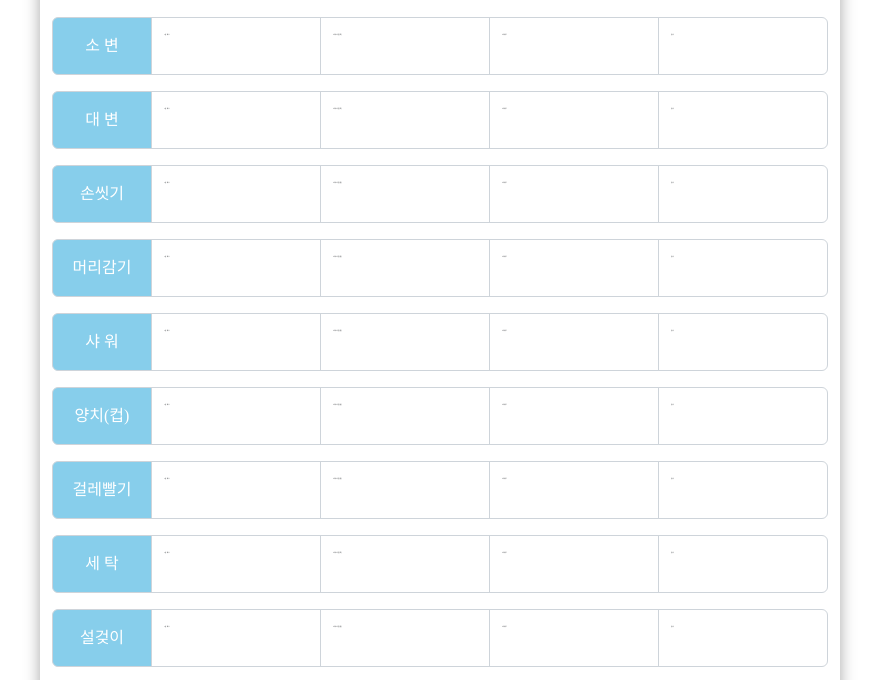
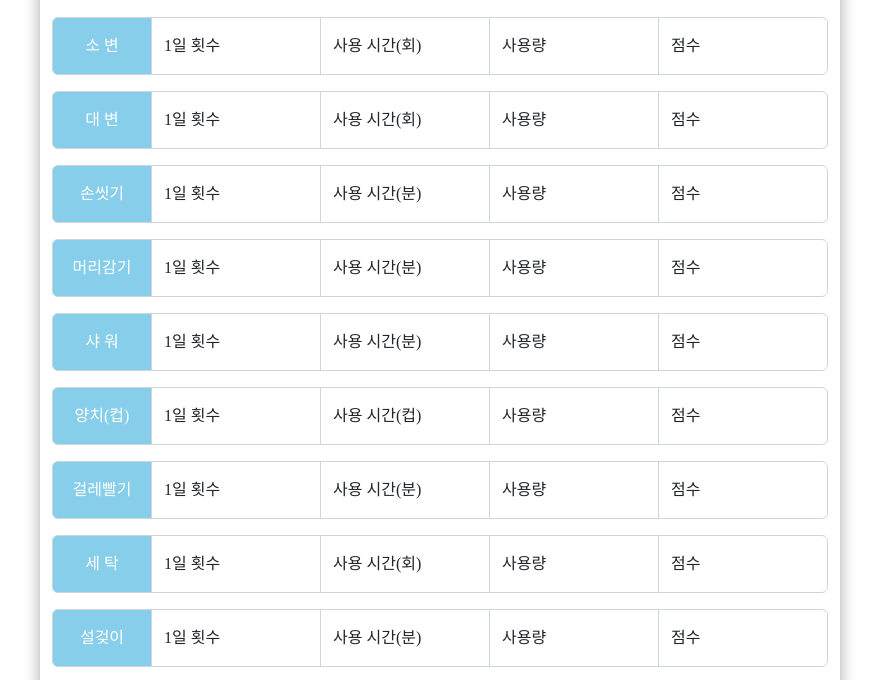
Before and after one commit to jong9999/tap-water, a plain HTML site: page index.html in a window 1280 px wide. Shown: the part 81-761 px from the top of the page, without its empty margins (200-1079 px from the left). Drawn offline with nearby package versions, Linux system fonts and the light colour scheme; a web font is replaced by a local one.

Commit message:
second commit

```diff
--- a/style.css
+++ b/style.css
@@ -46,7 +46,7 @@ body {
   }
 
 label {
-    font-size: 0.1rem;
+    font-size: 100%;
   }
 
   .text {
```
